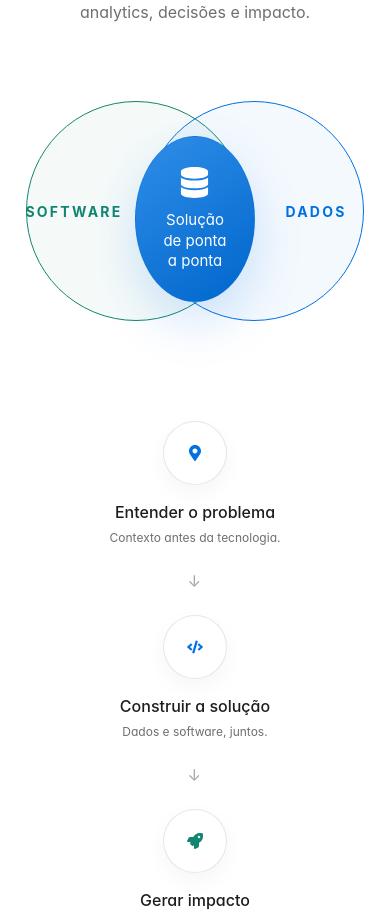
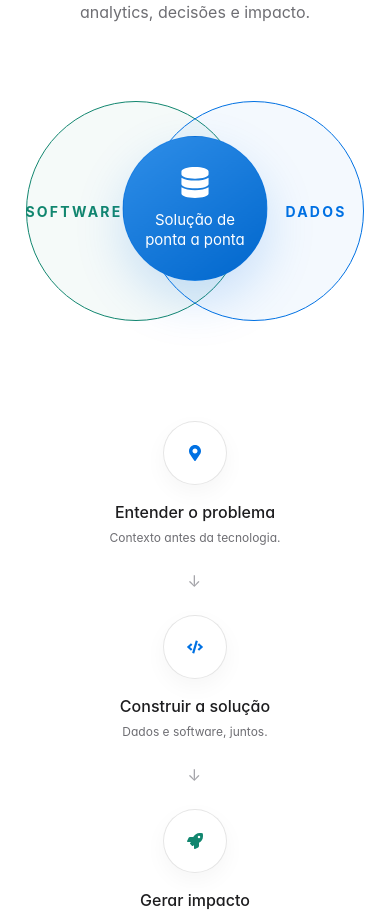
Before and after one commit to ivanildobarauna-dev/ivanildobarauna.dev, a Next.js app in the folder frontend/: page / in a window 390 px wide. Shown: the part 1460-2378 px from the top of the page. Built offline with nearby package versions, Linux system fonts and the light colour scheme.

Commit message:
style: balance the central solution circle

```diff
--- a/frontend/src/app/globals.css
+++ b/frontend/src/app/globals.css
@@ -199,7 +199,7 @@ body { background: var(--atlas-bg); }
 .atlas-circle--software span { transform: translateX(-62px); }
 .atlas-circle--data { right: 12px; border: 1px solid var(--atlas-blue); color: var(--atlas-blue); background: rgba(0,113,227,.045); }
 .atlas-circle--data span { transform: translateX(62px); }
-.atlas-intersection { position: absolute; z-index: 3; left: 50%; top: 105px; transform: translateX(-50%); width: 152px; height: 210px; color: #fff; border: 1px solid rgba(0,113,227,.32); border-radius: 50%; background: linear-gradient(145deg, #2f8ee8, #0066cc); display: grid; place-content: center; gap: 12px; text-align: center; font-size: 15px; line-height: 1.35; box-shadow: 0 20px 50px rgba(0,113,227,.18); }
+.atlas-intersection { position: absolute; z-index: 3; left: 50%; top: 115px; transform: translateX(-50%); width: 190px; height: 190px; color: #fff; border: 1px solid rgba(0,113,227,.32); border-radius: 50%; background: linear-gradient(145deg, #2f8ee8, #0066cc); display: grid; place-content: center; gap: 12px; text-align: center; font-size: 15px; line-height: 1.35; box-shadow: 0 20px 50px rgba(0,113,227,.18); }
 .atlas-intersection svg { width: 31px; height: 31px; margin: auto; }
 .portfolio-outcomes { max-width: 780px; margin: -20px auto 0; display: grid; grid-template-columns: 1fr 50px 1fr 50px 1fr; align-items: center; text-align: center; }
 .portfolio-outcomes article { display: grid; justify-items: center; }
@@ -265,7 +265,7 @@ body { background: var(--atlas-bg); }
   .atlas-circle { width: 240px; height: 240px; top: 90px; }
   .atlas-circle--software { left: 4px; }
   .atlas-circle--data { right: 4px; }
-  .atlas-intersection { top: 128px; width: 120px; height: 166px; }
+  .atlas-intersection { top: 138px; width: 145px; height: 145px; }
   .portfolio-featured { gap: 38px; }
   .pipeline-flow { grid-template-columns: 90px 20px 1fr 20px 1fr; }
   .portfolio-experience, .portfolio-education { grid-template-columns: 1fr; gap: 28px; }
--- a/frontend/src/components/PortfolioExperience.tsx
+++ b/frontend/src/components/PortfolioExperience.tsx
@@ -129,7 +129,7 @@ export default function PortfolioExperience({
           <div className="atlas-venn" aria-hidden="true">
             <div className="atlas-circle atlas-circle--software"><span>Software</span></div>
             <div className="atlas-circle atlas-circle--data"><span>Dados</span></div>
-            <div className="atlas-intersection"><FaDatabase /><span>Solução<br />de ponta<br />a ponta</span></div>
+            <div className="atlas-intersection"><FaDatabase /><span>Solução de<br />ponta a ponta</span></div>
           </div>
           <div className="atlas-column atlas-column--data-flow">
             <div className="atlas-sql-connector" aria-hidden="true"><span>SQL</span><i /><i /></div>
```
